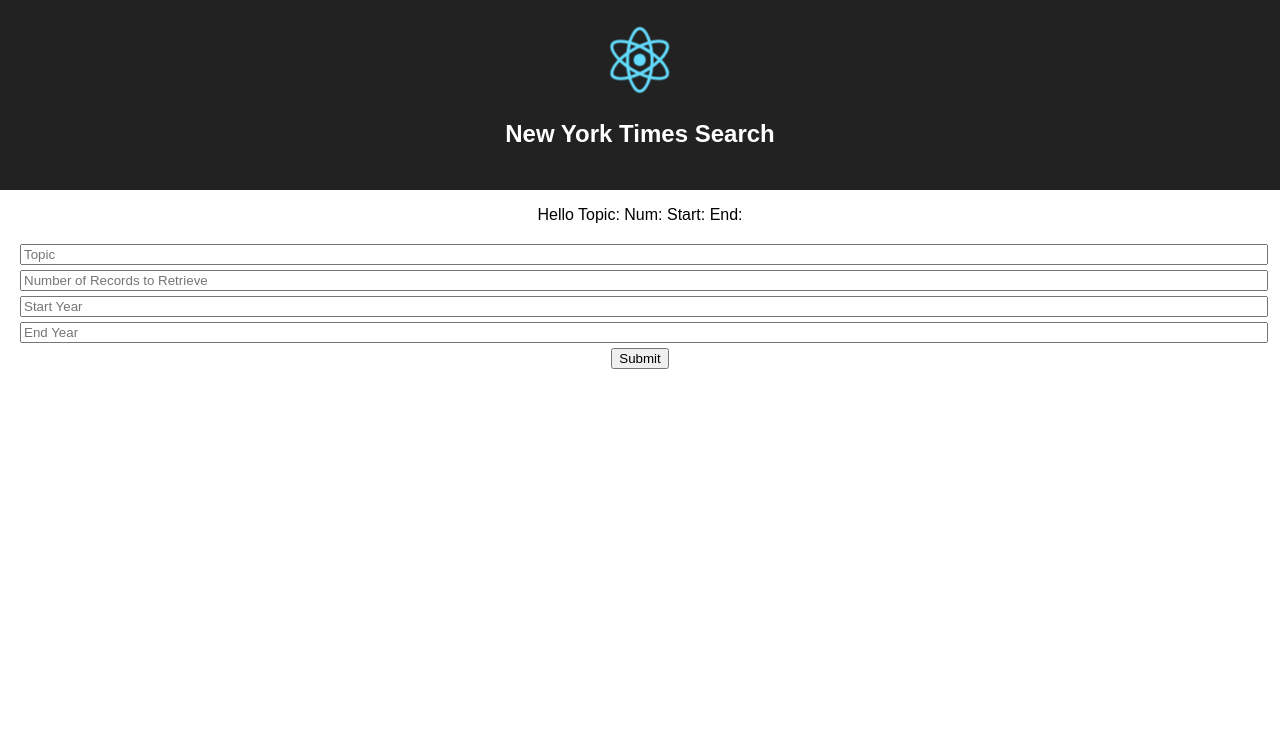
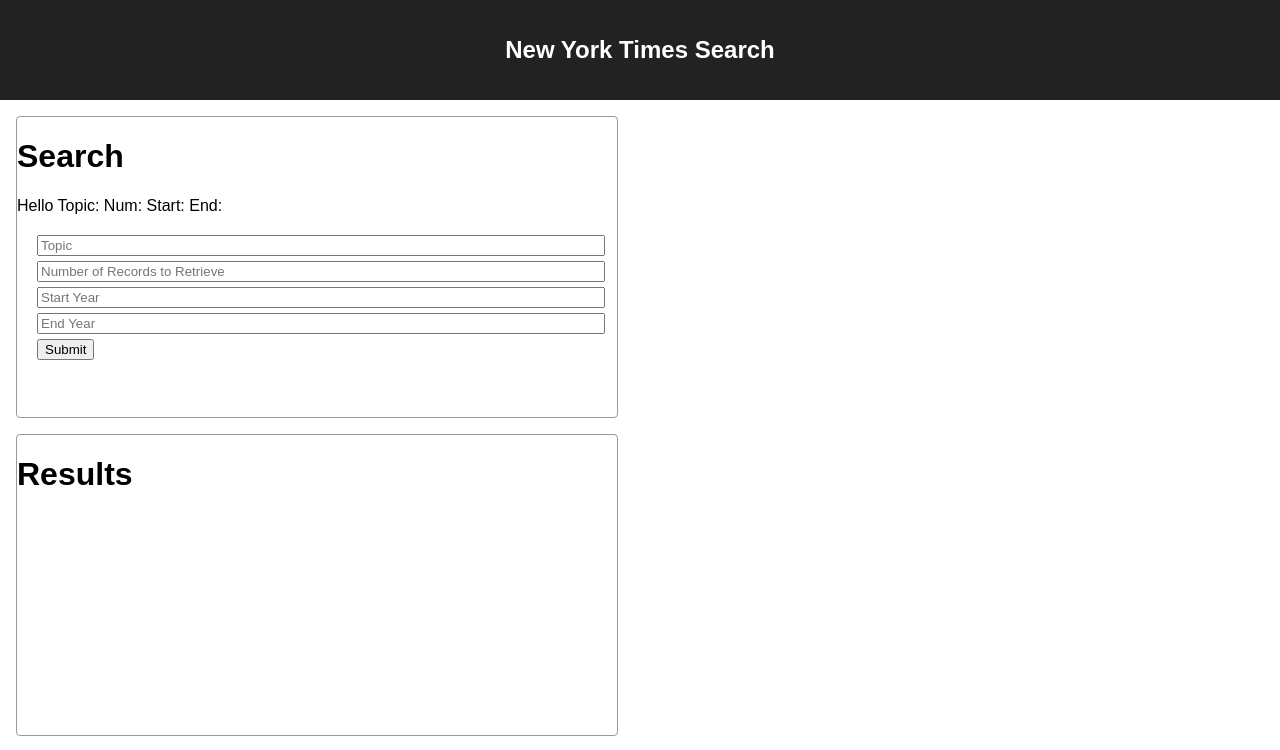
Before and after one commit to jstudenski/nytReact, a React (Create React App) app in the folder client/: page / in a window 1280 px wide. Shown: the top 750 px of the page. Built offline with nearby package versions, Linux system fonts and the light colour scheme.

Commit message:
nested section component working

```diff
--- a/client/src/App.css
+++ b/client/src/App.css
@@ -9,7 +9,7 @@
 
 .App-header {
   background-color: #222;
-  height: 150px;
+  height: 60px;
   padding: 20px;
   color: white;
 }
--- a/client/src/App.js
+++ b/client/src/App.js
@@ -1,18 +1,21 @@
 import React, { Component } from 'react';
-import logo from './logo.svg';
 import './App.css';
 import Section from './components/Section';
 import Form from './components/Form';
+
+
 
 class App extends Component {
   render() {
     return (
       <div className="App">
         <header className="App-header">
-          <img src={logo} className="App-logo" alt="logo" />
           <h1 className="App-title">New York Times Search</h1>
         </header>
-        <Form />
+
+        <Section title="Search"><Form/></Section>
+        <Section title="Results"></Section>
+        <Section title="Saved Articles"></Section>
         {/* <p className="App-intro">
           To get started, edit <code>src/App.js</code> and save to reload.
         </p> */}
--- a/client/src/components/Section/Section.css
+++ b/client/src/components/Section/Section.css
@@ -1,47 +1,10 @@
 .card {
   background: #fff;
-  border-radius: 2px;
-  height: 325px;
+  border-radius: 4px;
+  height: 300px;
   margin: 1rem;
   position: relative;
-  width: 325px;
-  box-shadow: 0 3px 6px #999, 0 3px 6px #999;
+  width: 600px;
   text-align: left;
+  border: 1px solid #999;
 }
-
-.card > .img-container {
-  height: 60%;
-  overflow: hidden;
-  text-align: center;
-  background:#6CADDC;
-}
-.card > .img-container > img {
-  width: 60%
-}
-
-.card > .content {
-  padding-left: 1rem;
-  padding-right: 1rem;
-  font-size: 15px;
-}
-
-.card > .content > ul {
-  list-style-type: none;
-}
-
-.card > .content > ul > li {
-  margin-top: 18px;
-}
-
-.card > .remove {
-  color: #ff1744;
-  font-size: 48px;
-  position: absolute;
-  top: -20px;
-  right: 5px;
-  cursor: pointer;
-}
-
-.card > .remove:hover {
-  color: #d50000;
-}
--- a/client/src/components/Section/Section.js
+++ b/client/src/components/Section/Section.js
@@ -1,12 +1,40 @@
 import React from 'react';
 import './Section.css';
 
+
+// const Section = React.createClass({
+//   render: function() {
+//     return (
+//       <div className="wrapper">
+//         before
+//           {this.props.children}
+//         after
+//       </div>
+//     );
+//   }
+// });
+
 const Section = props => (
+
   <div className="card">
-    <div className="img-container">
-      <img alt={props.name} src={props.image} />
-    </div>
-    <div className="content">
+      <h1>{props.title}</h1>
+      {props.children}
+  </div>
+
+// var CheckLink = React.createClass({
+//   render: function() {
+//     // This takes any props passed to CheckLink and copies them to <a>
+//     return
+//   }
+// });
+
+  // <h1>{this.props.title}</h1>
+  // {this.props.children}
+
+
+  // <div className="card">
+
+    /* <div className="content">
       <ul>
         <li>
           <strong>Name:</strong> {props.name}
@@ -18,11 +46,12 @@
           <strong>Location:</strong> {props.location}
         </li>
       </ul>
-    </div>
-    {/* <span onClick={() => props.removeFriend(props.id)} className="remove">
+    </div> */
+    /* <span onClick={() => props.removeFriend(props.id)} className="remove">
       𝘅
-    </span> */}
-  </div>
+    </span> */
+  // </div>
 );
 
 export default Section;
+//export default Wrapper;
```
